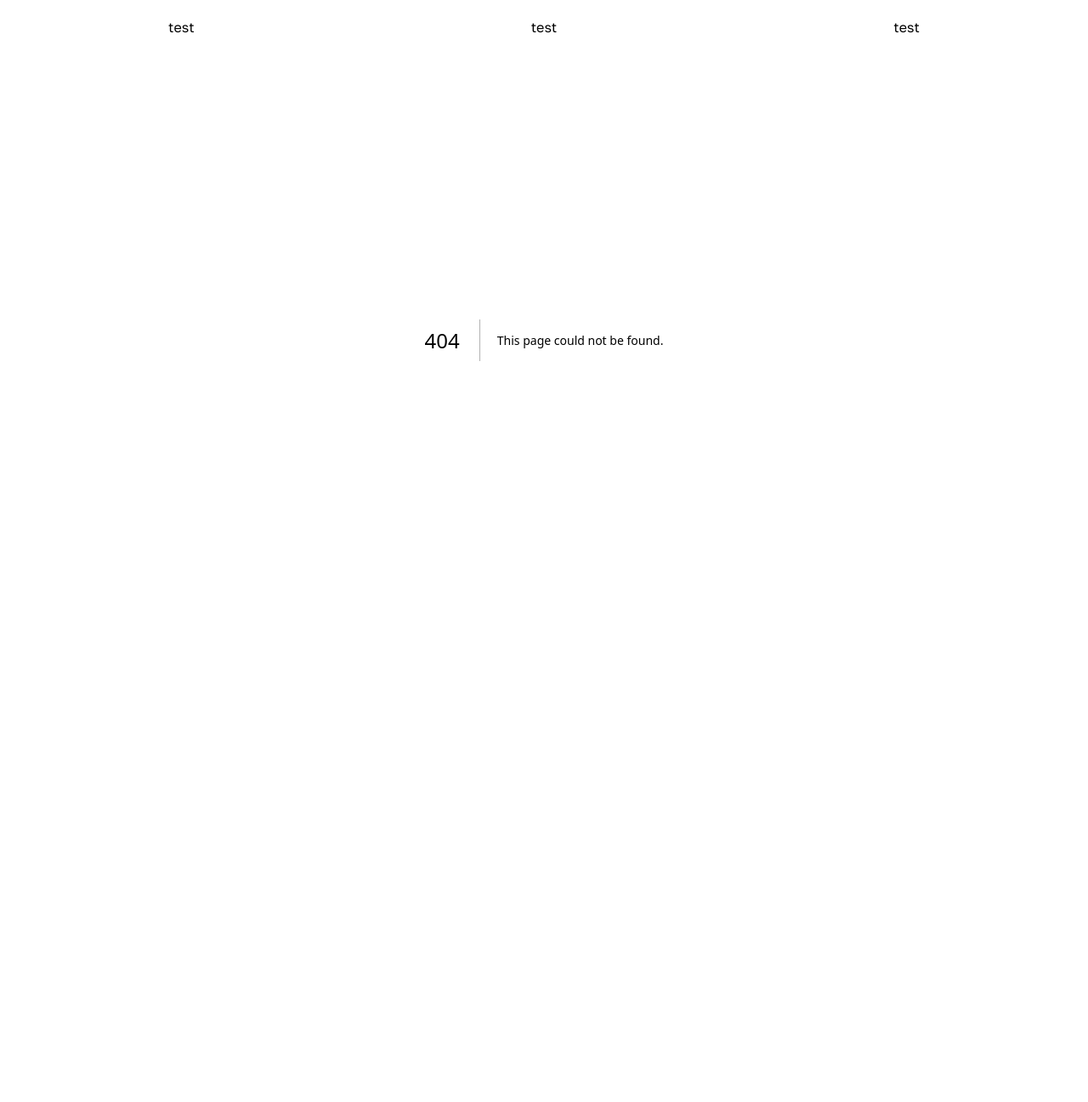
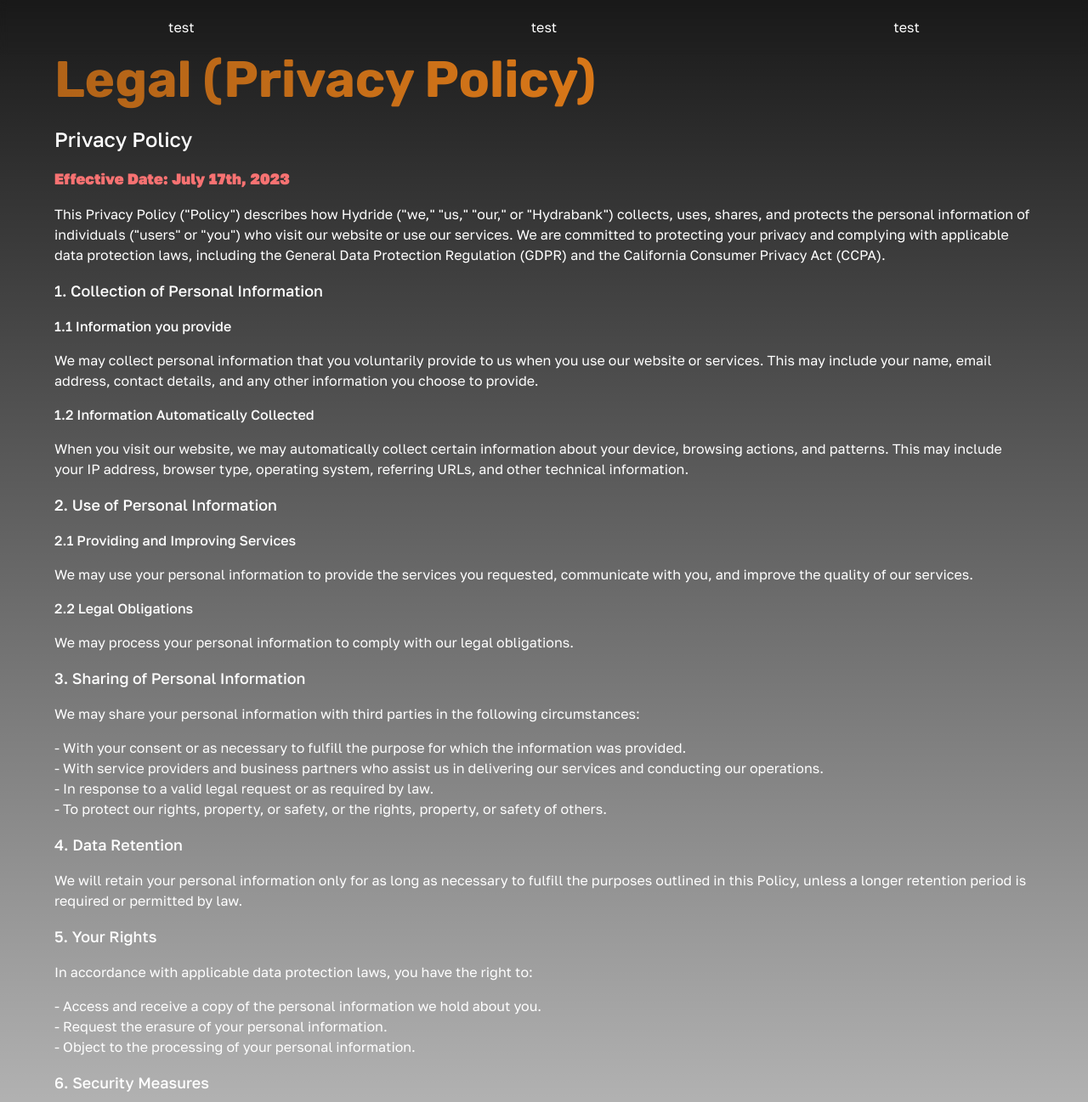
Before and after one commit to hydridecollective/hydrabank, a Next.js app: page /privacy in a window 1280 px wide. Before the commit this address had no page. Shown: the top 1297 px of the page at 85% size. Before the commit the page ends 800 px from the top, so only its background shows below. Built offline with nearby package versions, Linux system fonts and the light colour scheme; what tailwindcss-animatecss would draw is missing.

Commit message:
Added Privacy Policy and Data Collecting Tools

```diff
--- a/package.json
+++ b/package.json
@@ -26,6 +26,7 @@
     "@testing-library/react": "^11.2.7",
     "@testing-library/user-event": "^12.8.3",
     "autoprefixer": "^10.4.2",
+    "axios": "^1.4.0",
     "chalk": "^5.0.0",
     "daisyui": "^3.2.1",
     "next": "^13.4.10",
--- /dev/null
+++ b/src/app/data/data.js
@@ -0,0 +1,25 @@
+import { useEffect, useState } from 'react';
+import Page from './Page';
+
+const DataPage = ({ ip, browser, agent, otherData }) => {
+    return <Page ip={ip} browser={browser} agent={agent} otherData={otherData} />;
+  };
+
+  export const getServerSideProps = async (context) => {
+    const { req } = context;
+    // Get the browser and agent data from the request object
+    const browser = req.headers['user-agent'];
+    const agent = req.headers['x-forwarded-for'] || req.connection.remoteAddress;
+    const ip = req.headers['x-real-ip'] || req.connection.remoteAddress;
+
+    return {
+      props: {
+        ip,
+        browser,
+        agent,
+        otherData,
+      },
+    };
+  };
+
+  export default DataPage;
--- /dev/null
+++ b/src/app/data/page.jsx
@@ -0,0 +1,34 @@
+import React from 'react';
+import {BiServer } from "react-icons/bi";
+
+const Page = ({ info, browser, agent, otherData }) => {
+  // Function to obscure sensitive information
+  const obscureSensitiveData = (data) => {
+    // Implement logic to obscure sensitive information
+    return 'XXX';
+  };
+
+  return (
+    <section className="flex flex-col gap-y-6 w-full h-screen p-16 pt-16">
+      <div className="flex flex-col gap-y-2 justify-center items-center">
+        <h1 className="text-4xl md:text-5xl lg:text-6xl font-medium font-header lg:max-w-[72rem]">
+          <b className="bg-gradient-to-r from-[#b16318] to-[#d87718] bg-clip-text text-transparent">
+            Your data that we collect.
+          </b>
+        </h1>
+        <div className="mockup-code bg-neutral-800 md:mt-8 mb-4 text-primary-content text-left max-w-[100rem] w-full drop-shadow-2xl md:gap-y-4">
+          <div className="bg-gray rounded-md shadow-md p-6">
+            <pre data-prefix="$"><code>curl -X GET https://hydrabank.systems/data</code></pre>
+            <pre data-prefix=">" className="text-error text-lg font-bold"><code>This is your data that is actively being collected as you visit our website.</code></pre>
+            <pre data-prefix=">" className="text-neutral-400"><code><BiServer className="inline-block text-2xl"/> DATA</code></pre>
+            <pre data-prefix=">" className="text-neutral-400"><code>Your IP: xx</code></pre>
+            <pre data-prefix=">" className="text-neutral-400"><code>Your Browser: </code></pre>
+            <pre data-prefix=">" className="text-neutral-400"><code>Your Agent Data: </code></pre>
+          </div>
+        </div>
+      </div>
+    </section>
+  );
+};
+
+export default Page;
--- a/src/app/packages/page.jsx
+++ b/src/app/packages/page.jsx
@@ -5,7 +5,7 @@
     <section className="flex flex-col gap-y-6 w-full h-screen p-16 pt-16">
       <div className="flex flex-col gap-y-2 justify-center items-center">
         <h1 className="text-4xl md:text-5xl lg:text-6xl font-medium font-header lg:max-w-[72rem]">
-          <b className="bg-gradient-to-r from-orange-800 to-orange-400 bg-clip-text text-transparent">
+          <b className="bg-gradient-to-r from-[#b16318] to-[#d87718] bg-clip-text text-transparent">
             Packages and pricing
           </b>
         </h1>
--- /dev/null
+++ b/src/app/privacy/page.jsx
@@ -0,0 +1,89 @@
+export default async function Page() {
+    return (
+      <section className="flex flex-col gap-y-6 w-full h-full p-16 pt-16">
+        <div className="flex flex-col gap-y-2">
+          <h1 className="text-4xl md:text-5xl lg:text-6xl font-medium font-header lg:max-w-[72rem] mb-4">
+            <b className="bg-gradient-to-r from-[#b16318] to-[#d87718] bg-clip-text text-transparent">
+              Legal (Privacy Policy)
+            </b>
+          </h1>
+          <div className="flex flex-col md:gap-y-4">
+            <h2 className="text-2xl font-medium">Privacy Policy</h2>
+            <h3>
+              <span className="text-error text-lg font-bold">
+                <strong>Effective Date: July 17th, 2023</strong>
+              </span>
+            </h3>
+            <p>
+            This Privacy Policy ("Policy") describes how Hydride ("we," "us," "our," or "Hydrabank") collects, uses, shares, and protects the personal information of individuals ("users" or "you") who visit our website or use our services. We are committed to protecting your privacy and complying with applicable data protection laws, including the General Data Protection Regulation (GDPR) and the California Consumer Privacy Act (CCPA).
+            </p>
+            <h3 className="text-lg font-medium">1. Collection of Personal Information</h3>
+            <h3 className="text-md font-medium">1.1 Information you provide</h3>
+            <p>
+            We may collect personal information that you voluntarily provide to us when you use our website or services. This may include your name, email address, contact details, and any other information you choose to provide.
+            </p>
+            <h3 className="text-md font-medium">1.2 Information Automatically Collected</h3>
+            <p>
+            When you visit our website, we may automatically collect certain information about your device, browsing actions, and patterns. This may include your IP address, browser type, operating system, referring URLs, and other technical information.
+            </p>
+            <h3 className="text-lg font-medium">2. Use of Personal Information</h3>
+            <h3 className="text-md font-medium">2.1 Providing and Improving Services</h3>
+            <p>
+            We may use your personal information to provide the services you requested, communicate with you, and improve the quality of our services.
+            </p>
+            <h3 className="text-md font-medium">2.2 Legal Obligations</h3>
+            <p>
+            We may process your personal information to comply with our legal obligations.
+            </p>
+            <h3 className="text-lg font-medium">3. Sharing of Personal Information</h3>
+            <p>
+            We may share your personal information with third parties in the following circumstances:
+            </p>
+            <ul>
+            <li>- With your consent or as necessary to fulfill the purpose for which the information was provided.</li>
+            <li>- With service providers and business partners who assist us in delivering our services and conducting our operations.</li>
+            <li>- In response to a valid legal request or as required by law.</li>
+            <li>- To protect our rights, property, or safety, or the rights, property, or safety of others.</li>
+            </ul>
+            <h3 className="text-lg font-medium">4. Data Retention</h3>
+            <p>
+                We will retain your personal information only for as long as necessary to fulfill the purposes outlined in this Policy, unless a longer retention period is required or permitted by law.
+            </p>
+            <h3 className="text-lg font-medium">5. Your Rights</h3>
+            <p>
+            In accordance with applicable data protection laws, you have the right to:
+            </p>
+            <ul>
+            <li>- Access and receive a copy of the personal information we hold about you.</li>
+            <li>- Request the erasure of your personal information.</li>
+            <li>- Object to the processing of your personal information.</li>
+            </ul>
+            <h3 className="text-lg font-medium">6. Security Measures</h3>
+            <p>
+            We implement reasonable security measures to protect your personal information from unauthorized access, loss, misuse, or alteration. However, no data transmission or storage system can be guaranteed to be 100% secure. Therefore, while we strive to protect your personal information, we cannot guarantee its absolute security.
+            </p>
+            <h3 className="text-lg font-medium">7. International Data Transfers</h3>
+            <p>
+            Your personal information may be transferred to and processed in countries outside of your jurisdiction. We will take appropriate safeguards to ensure that your personal information remains protected and that any such transfers comply with applicable data protection laws.
+            </p>
+            <h3 className="text-lg font-medium">8. Children's Privacy</h3>
+            <p>
+            Our website and services are not directed to individuals under the age of 16. We do not knowingly collect personal information from children. If we become aware that we have collected personal information from a child without parental consent, we will take steps to delete that information.
+            </p>
+            <h3 className="text-lg font-medium">9. California Privacy Rights</h3>
+            <p>
+            If you are a resident of California, you may have additional rights under the CCPA, including the right to request information about the categories of personal information we have collected about you, the sources from which we collected the information, the purposes for which we collected the information, and the categories of third parties with whom we shared your personal information.
+            </p>
+            <h3 className="text-lg font-medium">10. Updates to this Policy</h3>
+            <p>
+            We may update this Policy from time to time. We will notify you of any significant changes by posting the updated Policy on our website.
+            </p>
+            <h3 className="text-lg font-medium">11. Contact us</h3>
+            <p>
+            If you have any questions or concerns about this Privacy Policy or our privacy practices, please contact us at legal@hydride.dev.
+            </p>
+          </div>
+        </div>
+      </section>
+    );
+  }
--- a/src/app/team/page.jsx
+++ b/src/app/team/page.jsx
@@ -3,7 +3,7 @@
       <section className="flex flex-col gap-y-6 w-full h-screen p-16 pt-16">
         <div className="flex flex-col gap-y-2 justify-center items-center">
           <h1 className="text-4xl md:text-5xl lg:text-6xl font-medium font-header lg:max-w-[72rem]">
-            <b className="bg-gradient-to-r from-orange-800 to-orange-400 bg-clip-text text-transparent">
+            <b className="bg-gradient-to-r from-[#b16318] to-[#d87718] bg-clip-text text-transparent">
               Meet our leadership team!
             </b>
           </h1>
--- a/src/app/terms/page.jsx
+++ b/src/app/terms/page.jsx
@@ -3,7 +3,7 @@
       <section className="flex flex-col gap-y-6 w-full h-full p-16 pt-16">
         <div className="flex flex-col gap-y-2">
           <h1 className="text-4xl md:text-5xl lg:text-6xl font-medium font-header lg:max-w-[72rem] mb-4">
-            <b className="bg-gradient-to-r from-orange-800 to-orange-400 bg-clip-text text-transparent">
+            <b className="bg-gradient-to-r from-[#b16318] to-[#d87718] bg-clip-text text-transparent">
               Legal (Terms of Service)
             </b>
           </h1>
```
Also changed, not shown: 1 other file (tests, documents, lock files or other folders).
